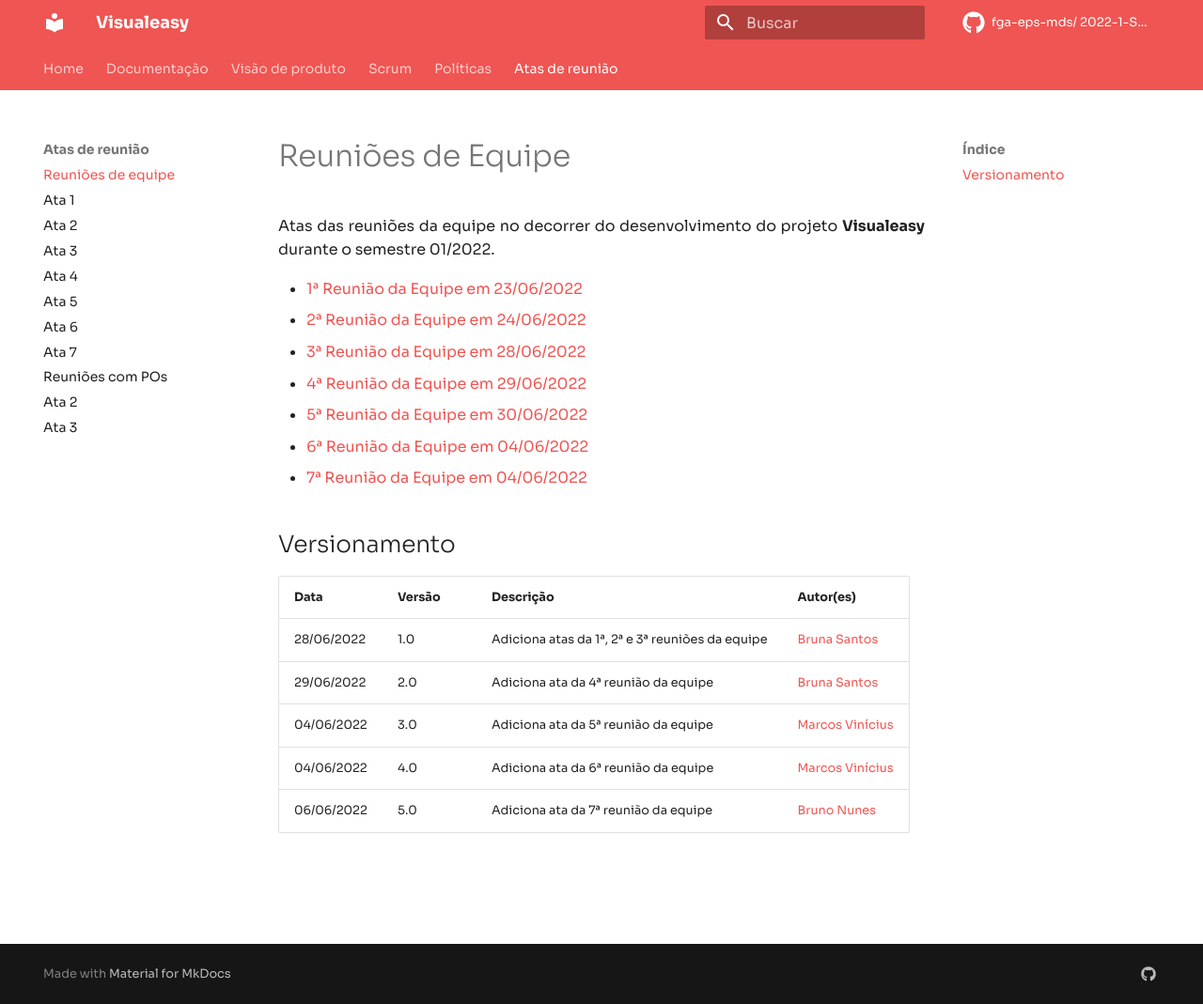
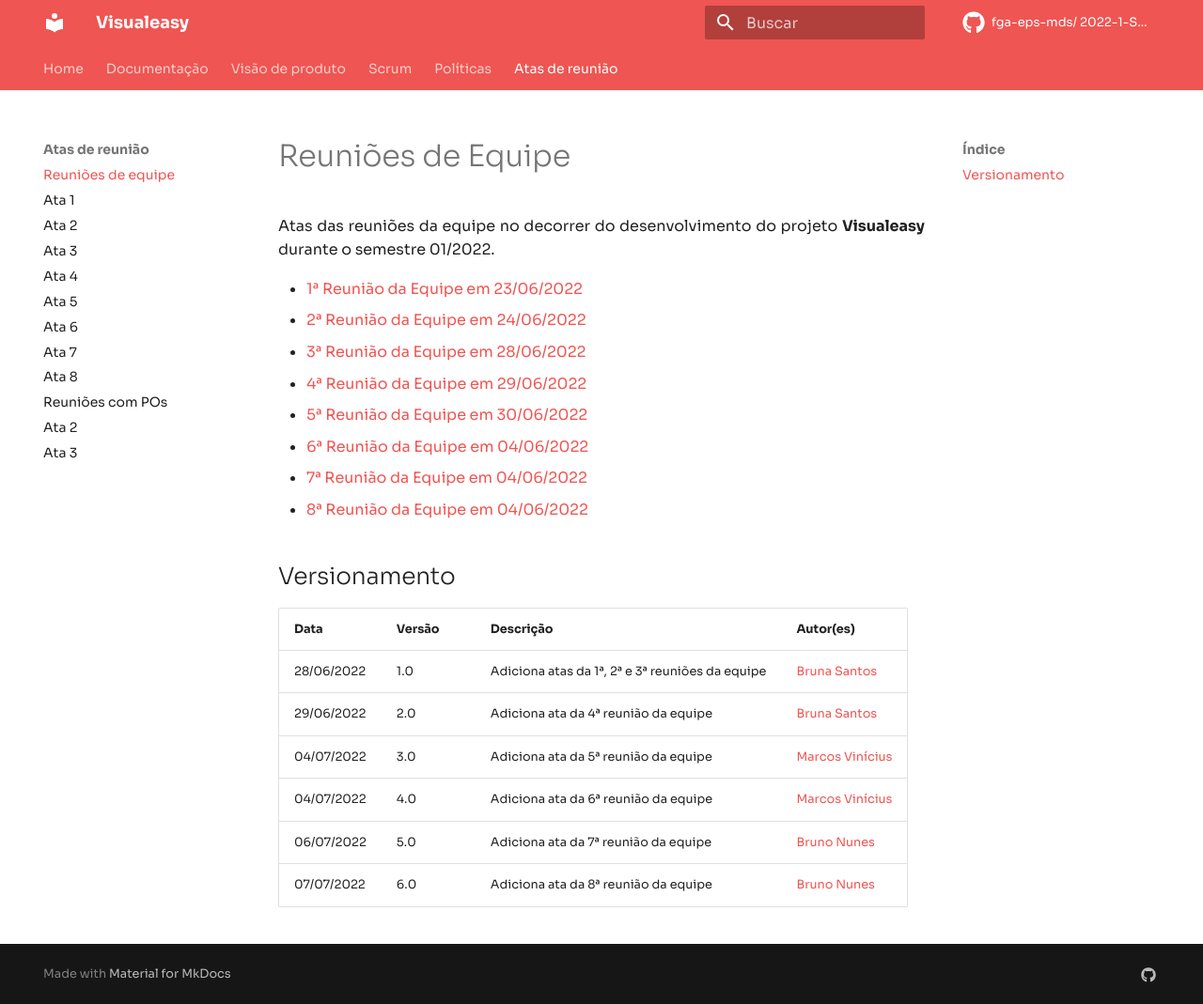
Before and after one commit to fga-eps-mds/2022-1-Visualeasy-Doc, an MkDocs documentation site: the page built from docs/Atas/atas_reuniao_equipe.md, in a window 1280 px wide and 1069 px high. Shown: the whole window at 94% size. Built offline with MkDocs 1.6.1 and Material for MkDocs 9.7.7, drawn with Linux system fonts in a browser that asks for light colours; comment, search, counter and statistics services are not loaded.

Commit message:
Adiciona ata da 8ª reunião

```diff
--- a/docs/Atas/atas_reuniao_equipe.md
+++ b/docs/Atas/atas_reuniao_equipe.md
@@ -10,6 +10,7 @@
 - [5ª Reunião da Equipe em 30/06/2022](r5-equipe.md)
 - [6ª Reunião da Equipe em 04/06/2022](r6-equipe.md)
 - [7ª Reunião da Equipe em 04/06/2022](r7-equipe.md)
+- [8ª Reunião da Equipe em 04/06/2022](r8-equipe.md)
 
 
 ## Versionamento
@@ -18,6 +19,7 @@
 |------|------|------|------|
 |28/06/2022|1.0|Adiciona atas da 1ª, 2ª e 3ª reuniões da equipe|[Bruna Santos](https://github.com/brunaalmeidasantos)|
 |29/06/2022|2.0|Adiciona ata da 4ª reunião da equipe|[Bruna Santos](https://github.com/brunaalmeidasantos)|
-|04/06/2022|3.0|Adiciona ata da 5ª reunião da equipe|[Marcos Vinícius](https://github.com/marcos-mv)|
-|04/06/2022|4.0|Adiciona ata da 6ª reunião da equipe|[Marcos Vinícius](https://github.com/marcos-mv)|
-|06/06/2022|5.0|Adiciona ata da 7ª reunião da equipe|[Bruno Nunes](https://github.com/brunocmo)|
+|04/07/2022|3.0|Adiciona ata da 5ª reunião da equipe|[Marcos Vinícius](https://github.com/marcos-mv)|
+|04/07/2022|4.0|Adiciona ata da 6ª reunião da equipe|[Marcos Vinícius](https://github.com/marcos-mv)|
+|06/07/2022|5.0|Adiciona ata da 7ª reunião da equipe|[Bruno Nunes](https://github.com/brunocmo)|
+|07/07/2022|6.0|Adiciona ata da 8ª reunião da equipe|[Bruno Nunes](https://github.com/brunocmo)|
--- a/mkdocs.yml
+++ b/mkdocs.yml
@@ -9,7 +9,7 @@ nav:
     - Visualeasy: index.md
   - Documentação:
       - Protótipo de Baixa Fidelidade: documentacao/prot-baixa.md
-      - Protótipo de Alta Fidelidade: documentacao/prot.alta.md
+      - Protótipo de Alta Fidelidade: documentacao/prot-alta.md
 
   - Visão de produto:
         - Personas: visao-produto/personas.md
@@ -29,6 +29,7 @@ nav:
     - Ata 5: Atas/r5-equipe.md
     - Ata 6: Atas/r6-equipe.md
     - Ata 7: Atas/r7-equipe.md
+    - Ata 8: Atas/r8-equipe.md
     - Reuniões com POs: Atas/atas_reuniao_pos.md
     - Ata 2: Atas/r2-pos.md
     - Ata 3: Atas/r3-pos.md
```
Also changed, not shown: docs/Atas/r8-equipe.md (added, +35 -0 lines).
